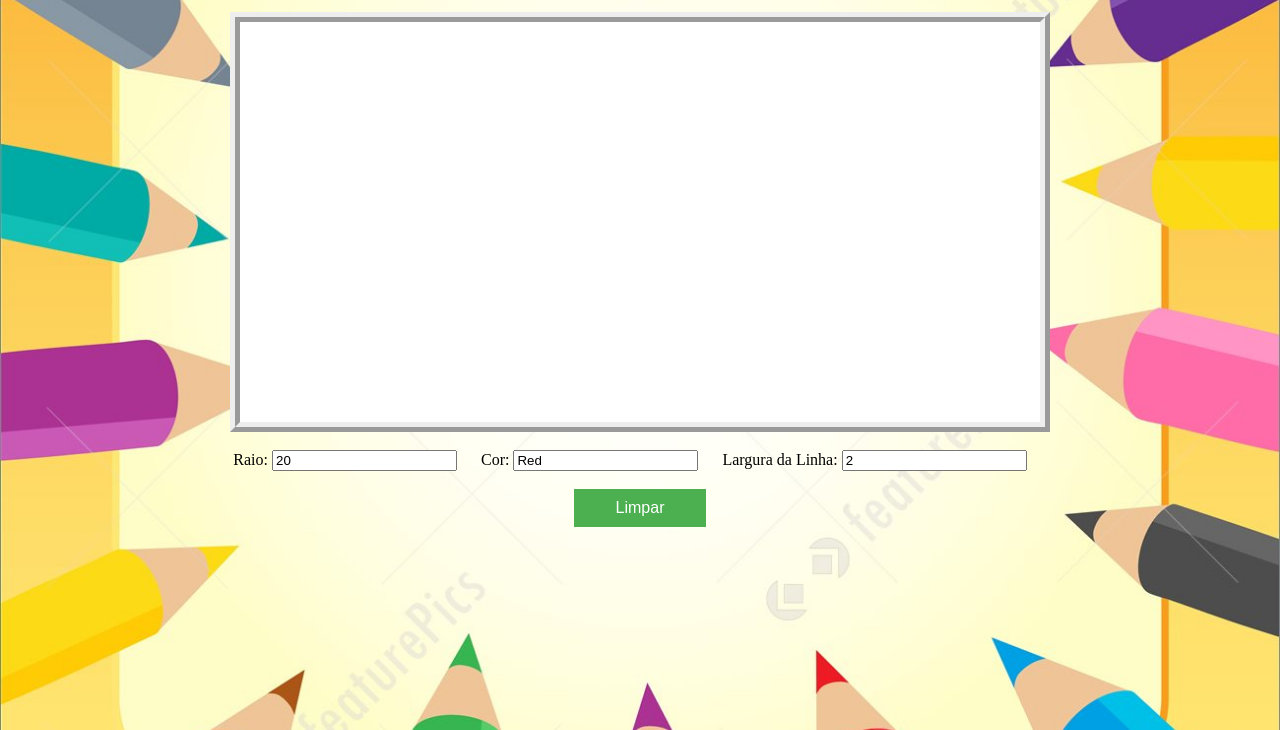
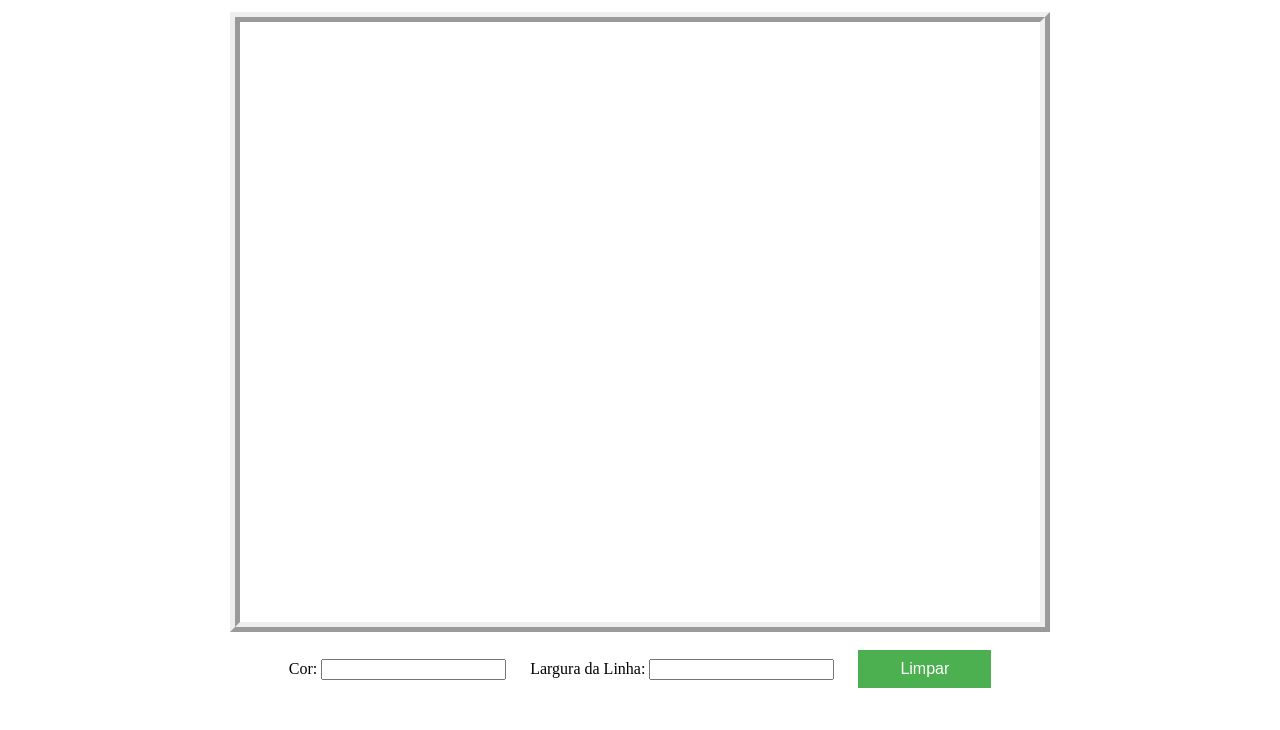
Before and after one commit to Miguel-player-09/projeto-83, a plain HTML site: page index.html in a window 1280 px wide. Shown: the part 70-800 px from the top of the page. Drawn offline with Linux system fonts and the light colour scheme.

Commit message:
Update index.html

```diff
--- a/index.html
+++ b/index.html
@@ -6,29 +6,24 @@
 </script>
 
 </head>
-<body class="bodyBackground">
+<body class="body_background">
 
 <div align="center">
 <h1>Paint</h1>
 
-    <canvas id="myCanvas" width="800" height="400"></canvas>
+    <canvas id="myCanvas" width="800" height="600"></canvas>
         <br><br >
 
 <!--Additional activity -->
-        <span>Raio: </span>
-        <input type="text" id="radius" value=20>
+        <span>Cor:</span>
+        <input type="text" id="color">
 
-        <span>Cor: </span>
-        <input type="text" id="color" value="Red">
+        <span>Largura da Linha:</span>
+        <input type="text" id="width_of_line">
 
-        <span>Largura da Linha: </span>
-        <input type="text" id="widthLine" value="2">
-        <br/>
-  <br/>
         <button onclick="clearArea();">Limpar</button>
 
     </div>
 <script src="main.js"></script>
 </body>
-
 </html>
```
